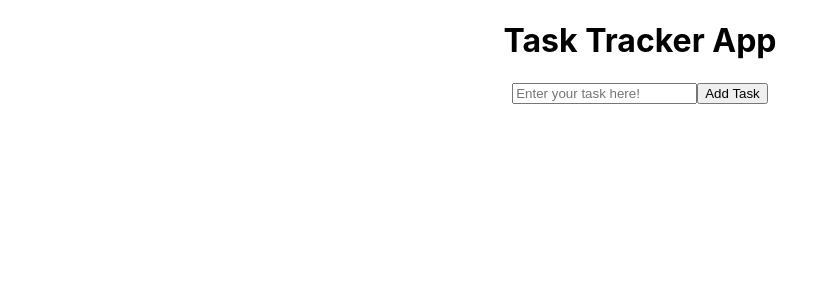
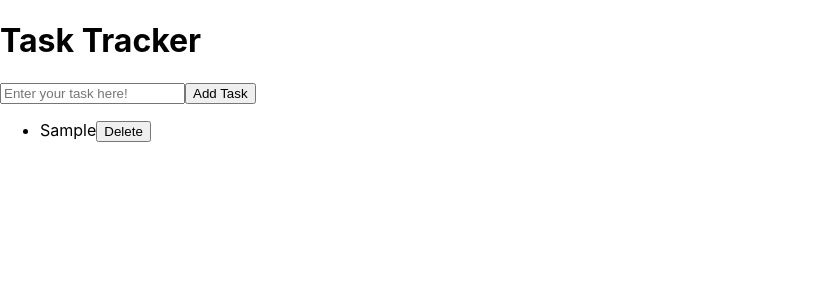
Before and after one commit to AnumIqbal2211/Task-Tracker-App, a React (Create React App) app: page / in a window 1280 px wide. Both pictures are taken after typing "Sample" into the empty fields and a click on the button "Add Task". Shown: the top 300 px of the page, without its empty margins (0-839 px from the left). Built offline with nearby package versions, Linux system fonts and the light colour scheme.

Commit message:
Add TaskList component to display tasks

```diff
--- a/src/App.js
+++ b/src/App.js
@@ -1,8 +1,9 @@
 import "./App.css";
-import React, {useState} from "react";
+import React, { useState } from "react";
 import TaskInput from "./components/TaskInput";
+import TaskList from "./components/TaskList";
 
-function App() {
+const App = () => {
   const [tasks, setTasks] = useState([]);
 
   const addTask = (task) => {
@@ -10,11 +11,12 @@ function App() {
   };
 
   return (
-    <div className="App">
-      <h1>Task Tracker App</h1>
+    <div>
+      <h1>Task Tracker</h1>
       <TaskInput addTask={addTask} />
+      <TaskList tasks={tasks} />
     </div>
   );
-}
+};
 
 export default App;
--- /dev/null
+++ b/src/components/TaskList.js
@@ -0,0 +1,16 @@
+import React from "react";
+
+const TaskList = ({ tasks, deleteTask }) => {
+  return (
+    <ul>
+      {tasks.map((task, index) => (
+        <li key={index}>
+          {task}
+          <button onClick={() => deleteTask(index)}>Delete</button>
+        </li>
+      ))}
+    </ul>
+  );
+};
+
+export default TaskList;
```
